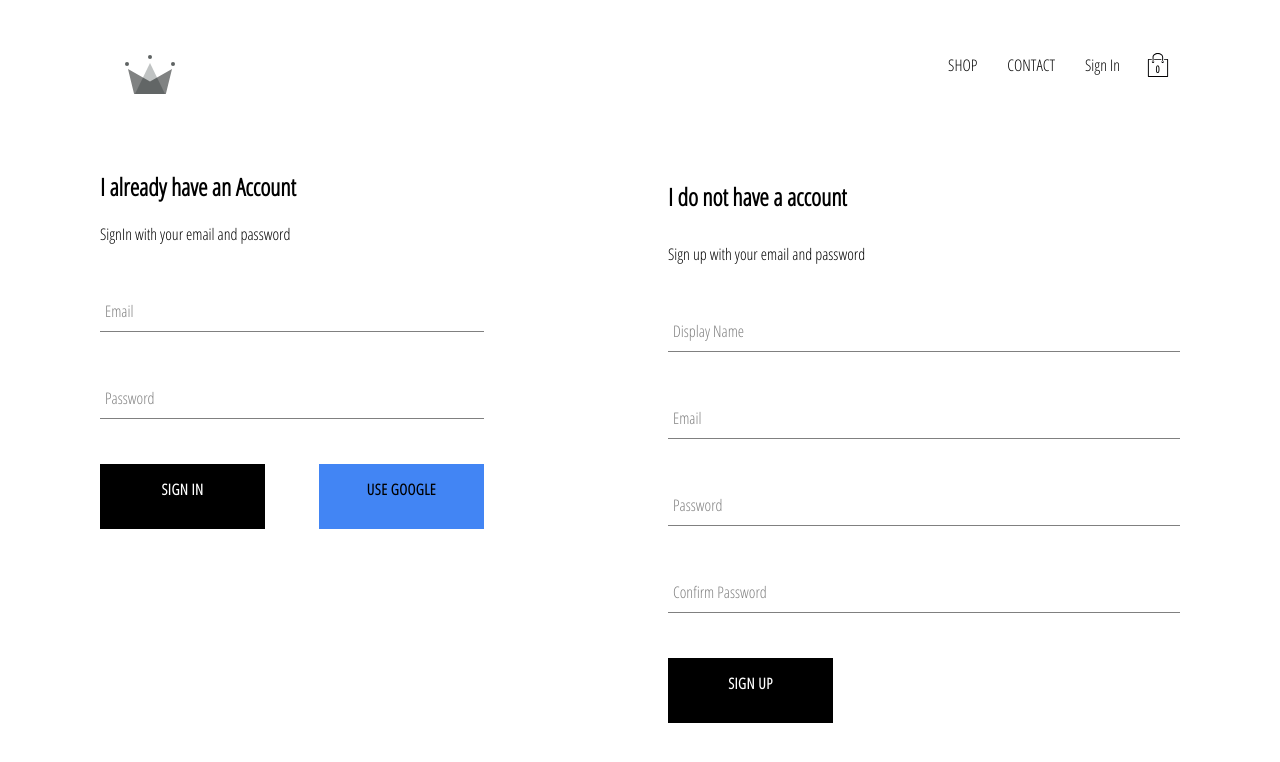
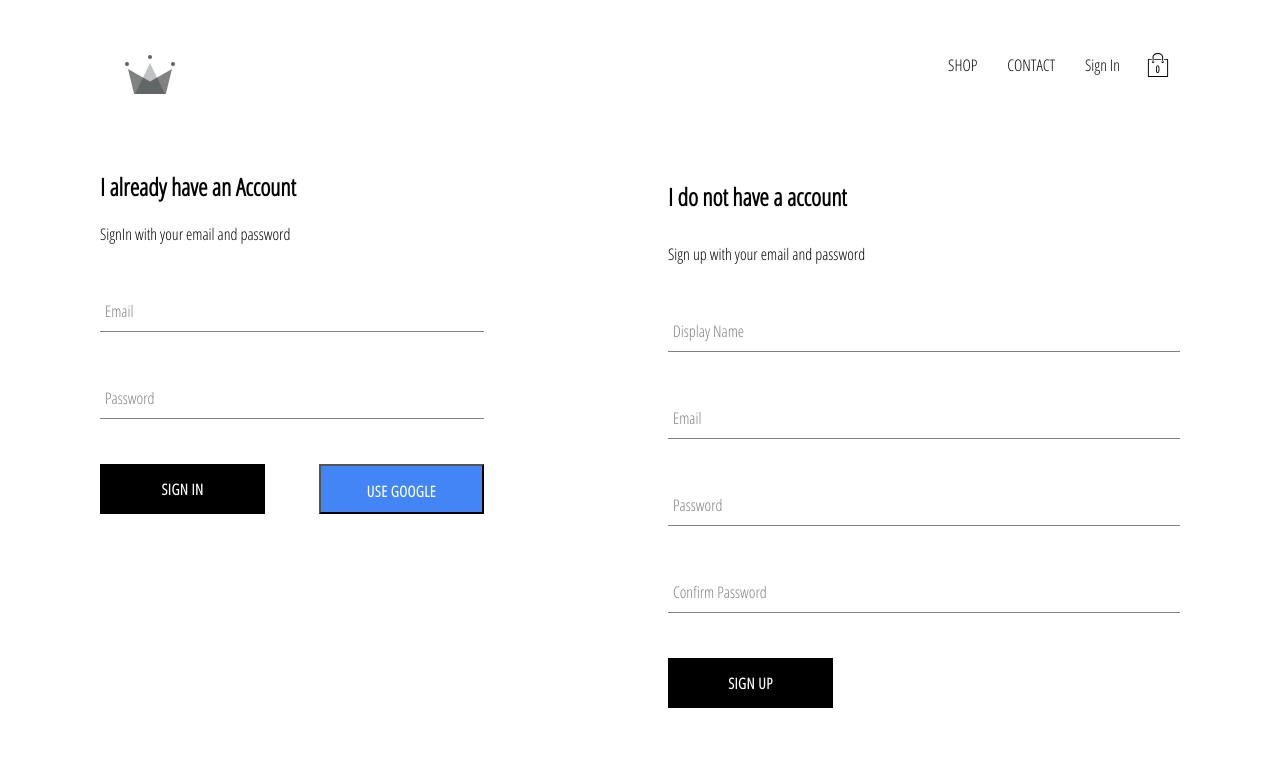
Before and after one commit to NimeshJohari02/Ecommerce-React, a React (Create React App) app: page /signin in a window 1280 px wide. Shown: the top 762 px of the page. Built offline with nearby package versions, Linux system fonts and the light colour scheme; no server answers.

Commit message:
Added Button Styled Component

```diff
--- a/src/components/button/button.component.jsx
+++ b/src/components/button/button.component.jsx
@@ -1,13 +1,6 @@
 import React from "react";
-import "./button.style.scss";
-const Button = ({ children, isGoogleSignIn, inverted, ...OtherProps }) => (
-  <button
-    className={`${isGoogleSignIn ? "google-sign-in" : ""} ${
-      inverted ? "inverted" : ""
-    } custom-button`}
-    {...OtherProps}
-  >
-    {children}
-  </button>
+import { CustomButtonContainer } from "./button.styles";
+const Button = ({ children, ...props }) => (
+  <CustomButtonContainer {...props}>{children}</CustomButtonContainer>
 );
 export default Button;
--- a/src/components/button/button.style.scss
+++ /dev/null
@@ -1,40 +0,0 @@
-.custom-button {
-  min-width: 165px;
-  width: auto;
-  height: 65px;
-  letter-spacing: 0.5px;
-  line-height: 50px;
-  padding: 0 35px 0 35px;
-  font-size: 15px;
-  background-color: black;
-  color: white;
-  text-transform: uppercase;
-  font-family: "Open Sans Condensed";
-  font-weight: bolder;
-  border: none;
-  cursor: pointer;
-  display: flex;
-  justify-content: center;
-  &:hover {
-    background-color: white;
-    color: black;
-    border: 1px solid black;
-  }
-  &.google-sign-in {
-    background-color: #4285f4;
-    color: black;
-    &:hover {
-      background-color: 357ae8;
-    }
-  }
-  &.inverted {
-    background-color: black;
-    color: white;
-    border: 1px solid whitesmoke;
-    &:hover {
-      background-color: white;
-      color: black;
-      border: 1px solid black;
-    }
-  }
-}
--- /dev/null
+++ b/src/components/button/button.styles.jsx
@@ -0,0 +1,61 @@
+import styled, { css } from "styled-components";
+
+const buttonStyles = css`
+  background-color: black;
+  color: white;
+  border: none;
+
+  &:hover {
+    background-color: white;
+    color: black;
+    border: 1px solid black;
+  }
+`;
+
+const invertedButtonStyles = css`
+  background-color: white;
+  color: black;
+  border: 1px solid black;
+
+  &:hover {
+    background-color: black;
+    color: white;
+    border: none;
+  }
+`;
+
+const googleSignInStyles = css`
+  background-color: #4285f4;
+  color: white;
+
+  &:hover {
+    background-color: #357ae8;
+    border: none;
+  }
+`;
+
+const getButtonStyles = (props) => {
+  if (props.isGoogleSignIn) {
+    return googleSignInStyles;
+  }
+
+  return props.inverted ? invertedButtonStyles : buttonStyles;
+};
+
+export const CustomButtonContainer = styled.button`
+  min-width: 165px;
+  width: auto;
+  height: 50px;
+  letter-spacing: 0.5px;
+  line-height: 50px;
+  padding: 0 35px 0 35px;
+  font-size: 15px;
+  text-transform: uppercase;
+  font-family: "Open Sans Condensed";
+  font-weight: bolder;
+  cursor: pointer;
+  display: flex;
+  justify-content: center;
+
+  ${getButtonStyles}
+`;
--- a/src/components/header/header.component.jsx
+++ b/src/components/header/header.component.jsx
@@ -5,7 +5,6 @@ import { SelectCartHidden } from "../../redux/cart/cart.selectors";
 import CartIcon from "../cart-icon/cart-icon.component";
 import { ReactComponent as Logo } from "../../assets/image.svg";
 import { connect } from "react-redux";
-import { Link } from "react-router-dom";
 import { auth } from "../../firebase/firebase.utils";
 import CartDropdown from "../cart-dropdown/cart-dropdown.component";
 import {
```
